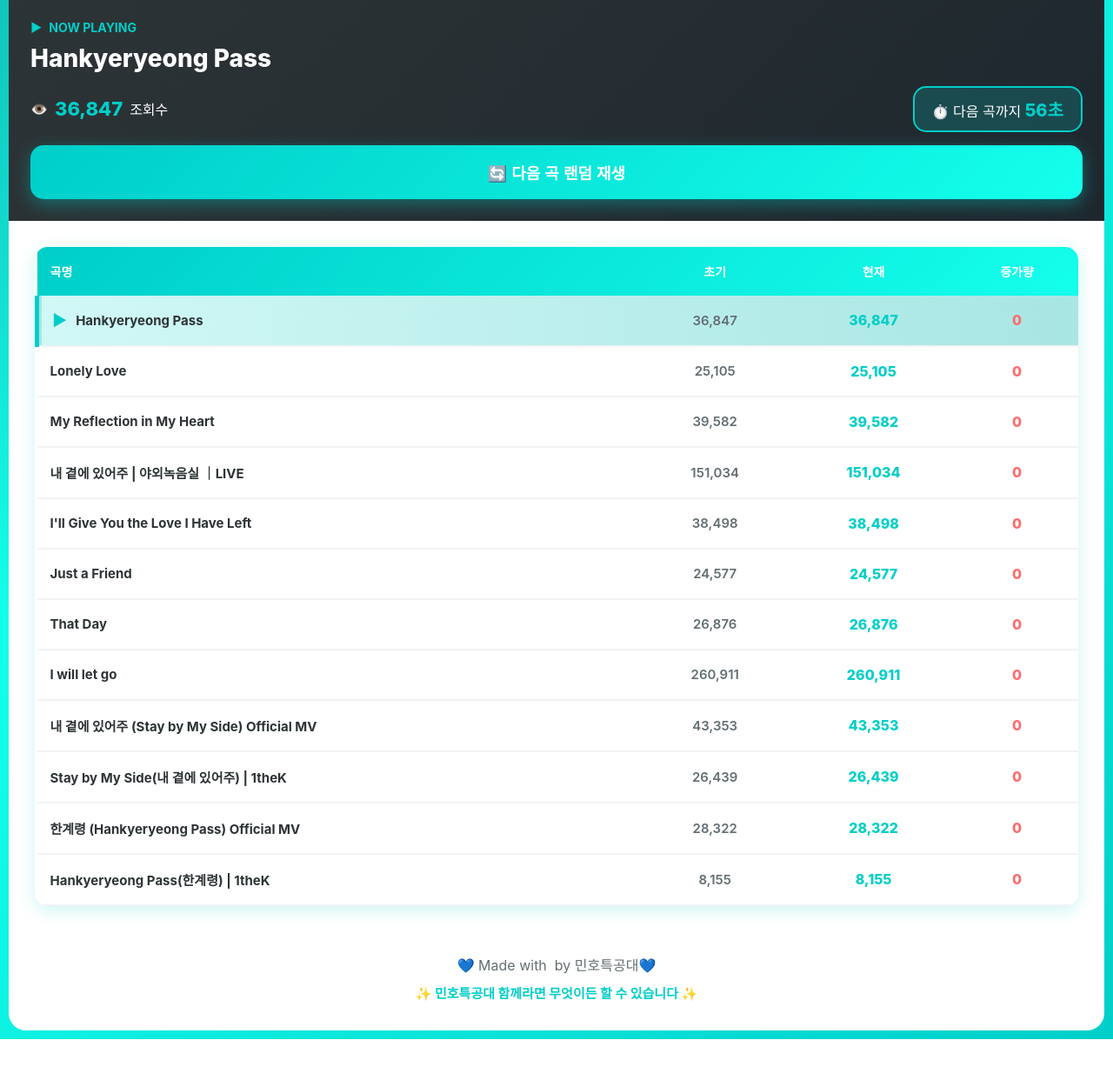
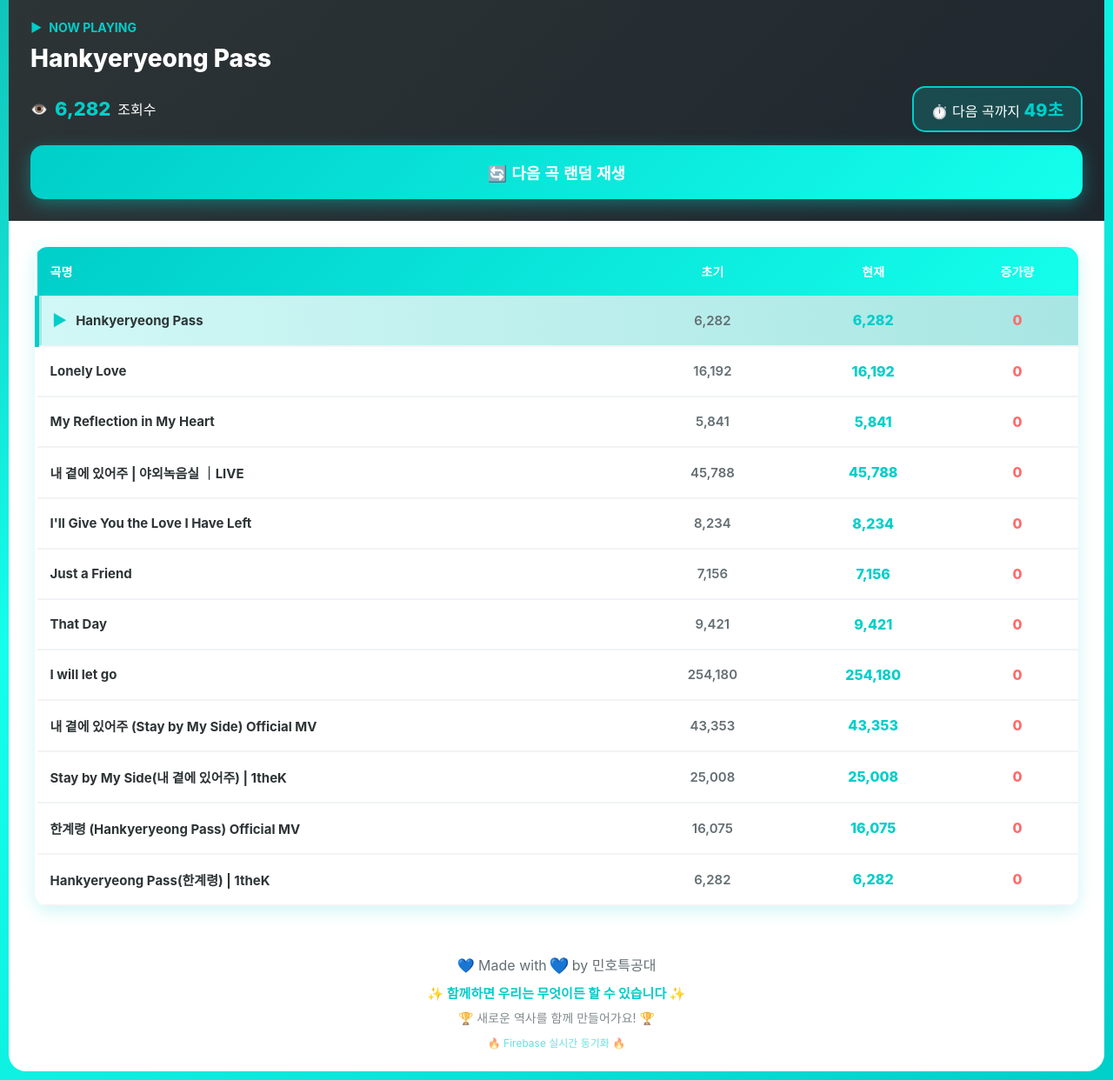
Before and after one commit to minhomint/Analog-Streaming-, a plain HTML site: page index.html in a window 1280 px wide. Shown: the part 1020-2262 px from the top of the page at 87% size. Before the commit the page ends 2215 px from the top, so only its background shows below. Drawn offline with Linux system fonts and the light colour scheme; no server answers.

Commit message:
Update index.html

```diff
--- a/index.html
+++ b/index.html
@@ -599,7 +599,7 @@
         </div>
 
         <div class="mission-banner">
-            🔥 목표를 향하여 으라차차차! 🔥
+            🔥 목표를 향해 함께 달려요! 으라차차차! 🔥
         </div>
 
         <div class="video-container">
@@ -640,12 +640,15 @@
         </div>
 
         <div class="footer">
-            💙 Made with <span class="footer-heart"></span> by 민호특공대💙
+            💙 Made with <span class="footer-heart">💙</span> by 민호특공대
             <div style="margin-top: 10px; font-size: 15px; font-weight: 700; color: #00CEC9;">
-                ✨ 민호특공대 함께라면 무엇이든 할 수 있습니다 ✨
+                ✨ 함께하면 우리는 무엇이든 할 수 있습니다 ✨
             </div>
             <div style="margin-top: 8px; font-size: 14px; opacity: 0.8;">
-
+                🏆 새로운 역사를 함께 만들어가요! 🏆
+            </div>
+            <div style="margin-top: 10px; font-size: 12px; opacity: 0.6; color: #00CEC9;">
+                🔥 Firebase 실시간 동기화 🔥
             </div>
         </div>
     </div>
@@ -666,21 +669,21 @@
             measurementId: "G-SRN2TZCE82"
         };
 
-        const ADMIN_PASSWORD = "minho2025";
+        const ADMIN_PASSWORD = "minho2024";
 
         const videos = [
-            { id: 'Ghg7vG3NMs4', title: 'Hankyeryeong Pass', initialViews: 36847 },
-            { id: 'ILppFoa3FTI', title: 'Lonely Love', initialViews: 25105 },
-            { id: 'DKgiBUaZXr4', title: 'My Reflection in My Heart', initialViews: 39582 },
-            { id: 'BRiBNS0aTVo', title: '내 곁에 있어주 | 야외녹음실 ｜LIVE', initialViews: 151034 },
-            { id: '1LlNcwtxsgg', title: 'I\'ll Give You the Love I Have Left', initialViews: 38498 },
-            { id: 'rsW-F7IRGmU', title: 'Just a Friend', initialViews: 24577 },
-            { id: 'H8ZnFKkc7ps', title: 'That Day', initialViews: 26876 },
-            { id: 'q78AVE07wdI', title: 'I will let go', initialViews: 260911 },
+            { id: 'Ghg7vG3NMs4', title: 'Hankyeryeong Pass', initialViews: 6282 },
+            { id: 'ILppFoa3FTI', title: 'Lonely Love', initialViews: 16192 },
+            { id: 'DKgiBUaZXr4', title: 'My Reflection in My Heart', initialViews: 5841 },
+            { id: 'BRiBNS0aTVo', title: '내 곁에 있어주 | 야외녹음실 ｜LIVE', initialViews: 45788 },
+            { id: '1LlNcwtxsgg', title: 'I\'ll Give You the Love I Have Left', initialViews: 8234 },
+            { id: 'rsW-F7IRGmU', title: 'Just a Friend', initialViews: 7156 },
+            { id: 'H8ZnFKkc7ps', title: 'That Day', initialViews: 9421 },
+            { id: 'q78AVE07wdI', title: 'I will let go', initialViews: 254180 },
             { id: '0JeQF_nrSmU', title: '내 곁에 있어주 (Stay by My Side) Official MV', initialViews: 43353 },
-            { id: '33xZoSnV5t0', title: 'Stay by My Side(내 곁에 있어주) | 1theK', initialViews: 26439 },
-            { id: 'ZJo6KHpI-2k', title: '한계령 (Hankyeryeong Pass) Official MV', initialViews: 28322 },
-            { id: 'C7Y9D4hV3QU', title: 'Hankyeryeong Pass(한계령) | 1theK', initialViews: 8155 }
+            { id: '33xZoSnV5t0', title: 'Stay by My Side(내 곁에 있어주) | 1theK', initialViews: 25008 },
+            { id: 'ZJo6KHpI-2k', title: '한계령 (Hankyeryeong Pass) Official MV', initialViews: 16075 },
+            { id: 'C7Y9D4hV3QU', title: 'Hankyeryeong Pass(한계령) | 1theK', initialViews: 6282 }
         ];
 
         let db;
@@ -773,7 +776,9 @@
             const currentViews = viewsData[index] || videos[index].initialViews;
             document.getElementById('currentViews').textContent = currentViews.toLocaleString();
 
-            startTimer(60);
+            // 45~55초 랜덤 타이머
+            const randomDuration = Math.floor(Math.random() * 11) + 45;
+            startTimer(randomDuration);
             updateUI();
             window.scrollTo({ top: 0, behavior: 'smooth' });
 
```
